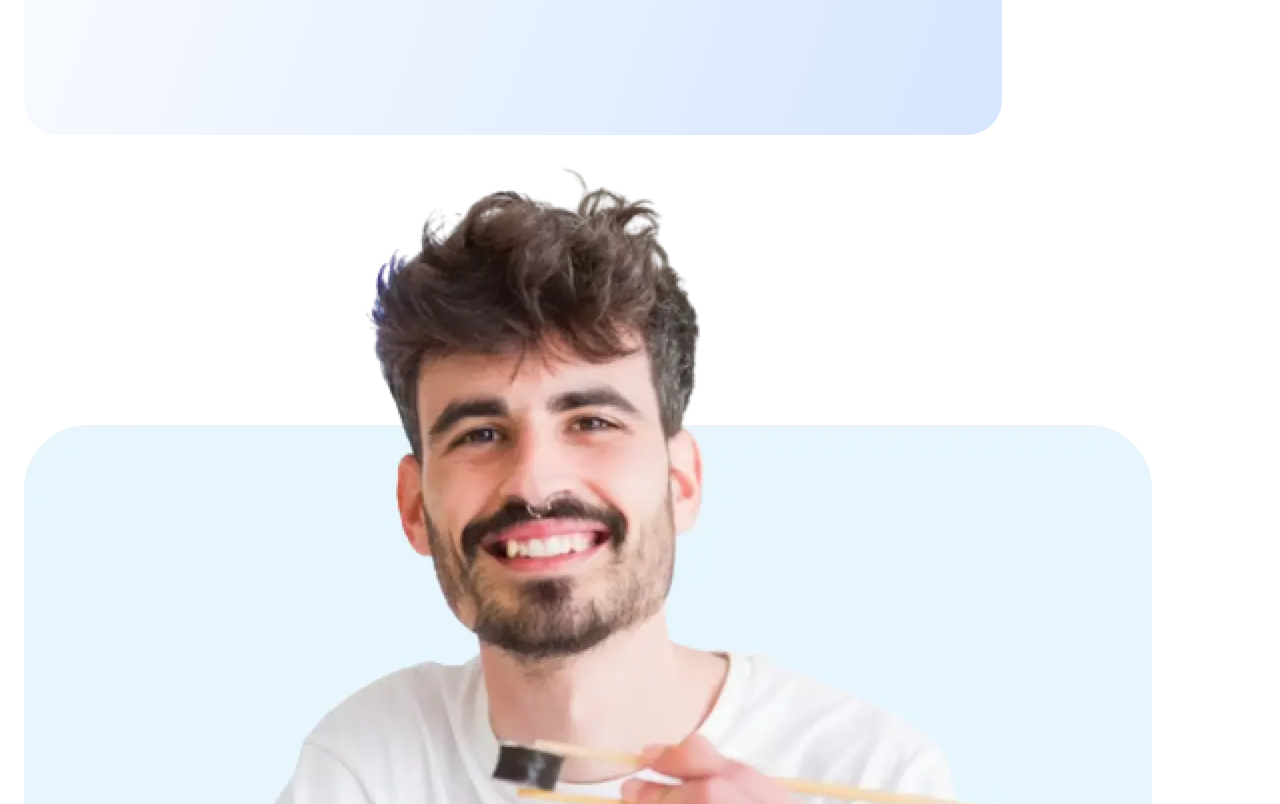
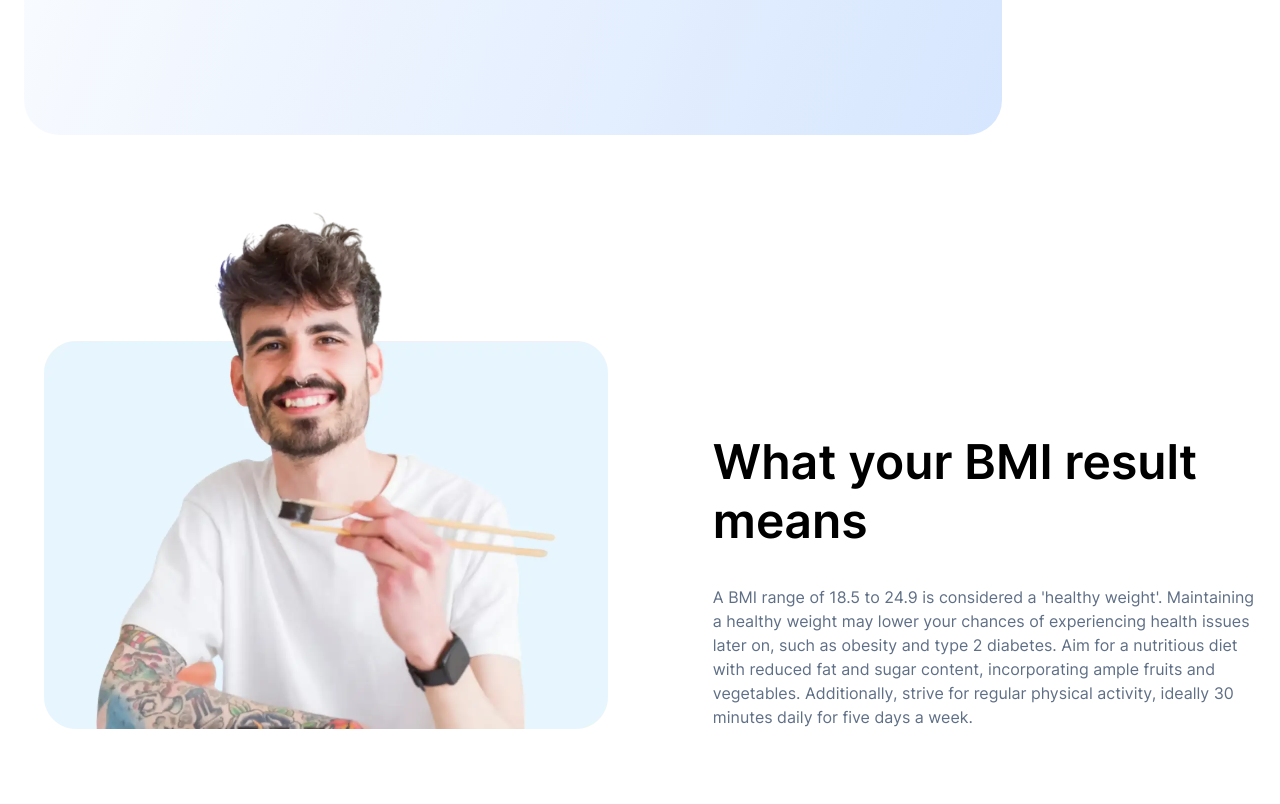
Before and after one commit to Biggboss7/BMI_Calculator, a plain HTML site: page index.html in a window 1280 px wide. Shown: the part 620-1424 px from the top of the page. After the commit the page ends 1349 px from the top, so only its background shows below. Drawn offline with Linux system fonts and the light colour scheme.

Commit message:
Styles and Adjusts Layout Elements in Result-Explanation Section

```diff
--- a/style.css
+++ b/style.css
@@ -42,14 +42,23 @@ p {
 }
 
 /* Utilities Style */
-.page__heading {
-    font-size: 4rem;
+.page__heading,
+.section__heading {
     font-weight: 600;
     margin-bottom: 2.1875rem;
 }
 
+.page__heading {
+    font-size: 4rem;
+}
+
+.section__heading {
+    font-size: 3rem;
+}
+
 .page-header__container {
     width: 61.125rem;
+    margin-bottom: 3.8rem;
     padding: 4.6875rem 18.625rem 12.5rem 7.25rem;
     background: var(--background-gradient);
     border-radius: 0 0 2.1875rem 2.1875rem;
@@ -62,3 +71,22 @@ p {
 .company__logo {
     margin-bottom: 7.9375rem;
 }
+
+.result-explanation__container {
+    width: 76rem;
+    margin: 0 auto;
+    display: flex;
+    justify-content: space-between;
+    margin-bottom: 6rem;
+}
+
+.brand-ambassador {
+    width: 35.25rem;
+}
+
+.result-explanation__content {
+    width: 45%;
+    display: flex;
+    flex-direction: column;
+    justify-content: end;
+}
```
